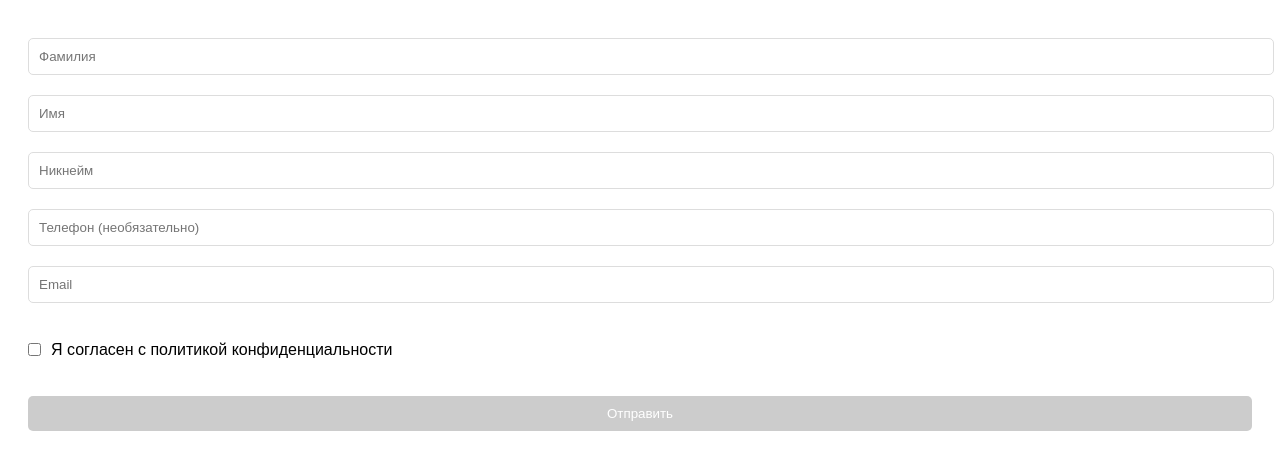
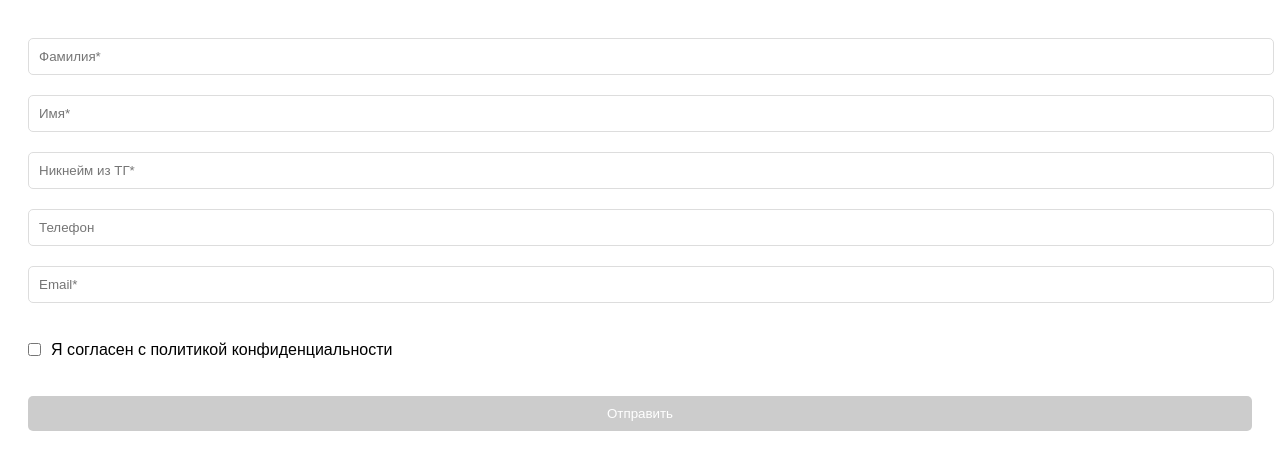
Before and after one commit to IlyaValgalla/telegram-webapp-form, a plain HTML site: page index.html in a window 1280 px wide. Drawn offline with Linux system fonts and the light colour scheme.

Commit message:
Update index.html

```diff
--- a/index.html
+++ b/index.html
@@ -39,11 +39,11 @@
     </style>
 </head>
 <body>
-    <input type="text" placeholder="Фамилия" id="lastName" required>
-    <input type="text" placeholder="Имя" id="firstName" required>
-    <input type="text" placeholder="Никнейм" id="nickname" required>
-    <input type="tel" placeholder="Телефон (необязательно)" id="phone">
-    <input type="email" placeholder="Email" id="email" required>
+    <input type="text" placeholder="Фамилия*" id="lastName" required>
+    <input type="text" placeholder="Имя*" id="firstName" required>
+    <input type="text" placeholder="Никнейм из ТГ*" id="nickname" required>
+    <input type="tel" placeholder="Телефон" id="phone">
+    <input type="email" placeholder="Email*" id="email" required>
 
     <div class="checkbox-container">
         <input type="checkbox" id="policyAgree">
```
